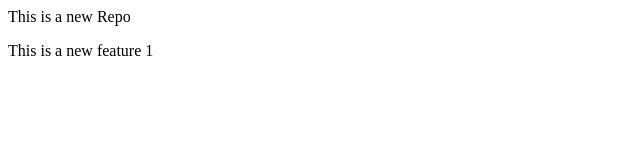
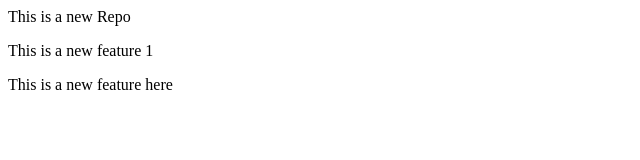
Before and after one commit to gowdapooja555/LocalRepo, a plain HTML site: page index.html in a window 1280 px wide. Shown: the whole page, without its empty margins (0-640 px from the left). Drawn offline with Linux system fonts and the light colour scheme.

Commit message:
New update on the index file

```diff
--- a/index.html
+++ b/index.html
@@ -1,2 +1,3 @@
 <p>This is a new Repo</p>
 <p>This is a new feature 1</p>
+<p>This is a new feature here</p>
```
